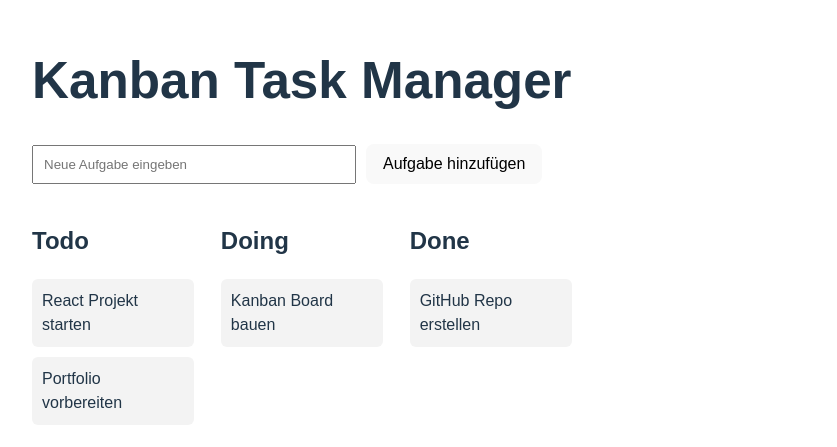
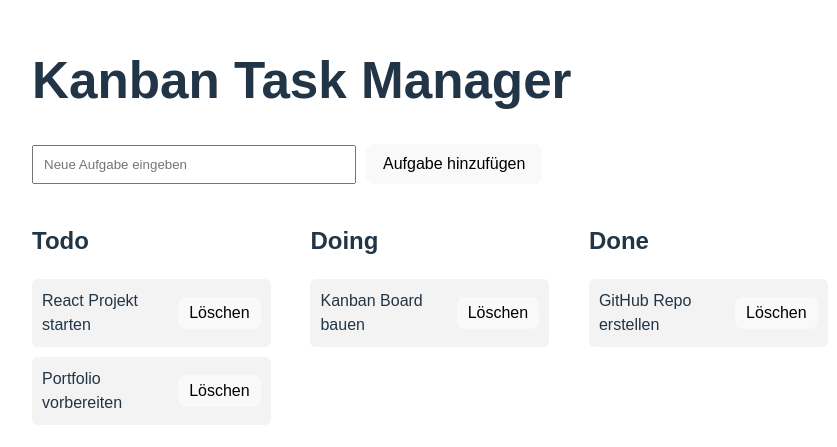
Before and after one commit to ufukibis20/kanban-task-manager, a React (Vite) app: page / in a window 1280 px wide. Shown: the part 173-620 px from the top of the page, without its empty margins (8-845 px from the left). Built offline with nearby package versions, Linux system fonts and the light colour scheme.

Commit message:
add task deletion feature

```diff
--- a/src/App.tsx
+++ b/src/App.tsx
@@ -31,6 +31,10 @@ function App() {
     setNewTaskTitle("");
   };
 
+  const deleteTask = (id: string) => {
+    setTasks((prevTasks) => prevTasks.filter((task) => task.id !== id));
+  };
+
   const renderColumn = (status: Status, title: string) => {
     return (
       <div style={{ width: "30%" }}>
@@ -46,9 +50,23 @@ function App() {
                 marginBottom: "10px",
                 background: "#f3f3f3",
                 borderRadius: "6px",
+                display: "flex",
+                justifyContent: "space-between",
+                alignItems: "center",
+                gap: "10px",
               }}
             >
-              {task.title}
+              <span>{task.title}</span>
+
+              <button
+                onClick={() => deleteTask(task.id)}
+                style={{
+                  padding: "6px 10px",
+                  cursor: "pointer",
+                }}
+              >
+                Löschen
+              </button>
             </div>
           ))}
       </div>
```
